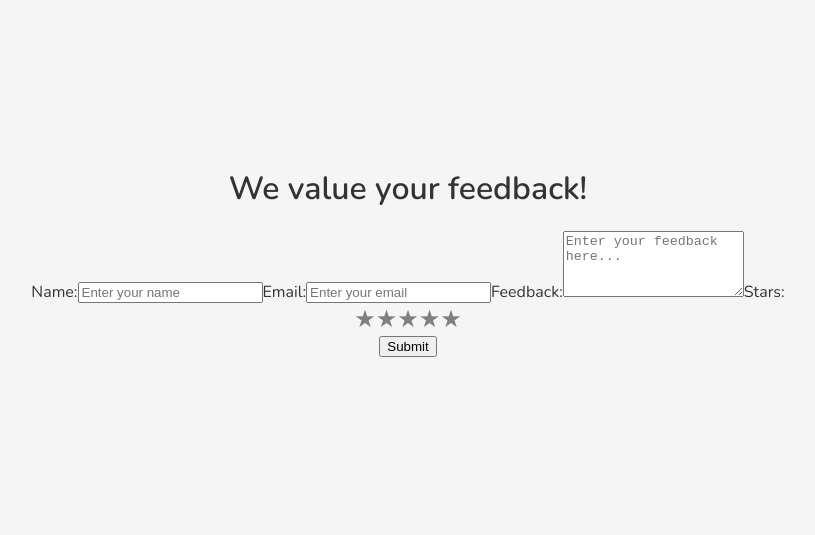
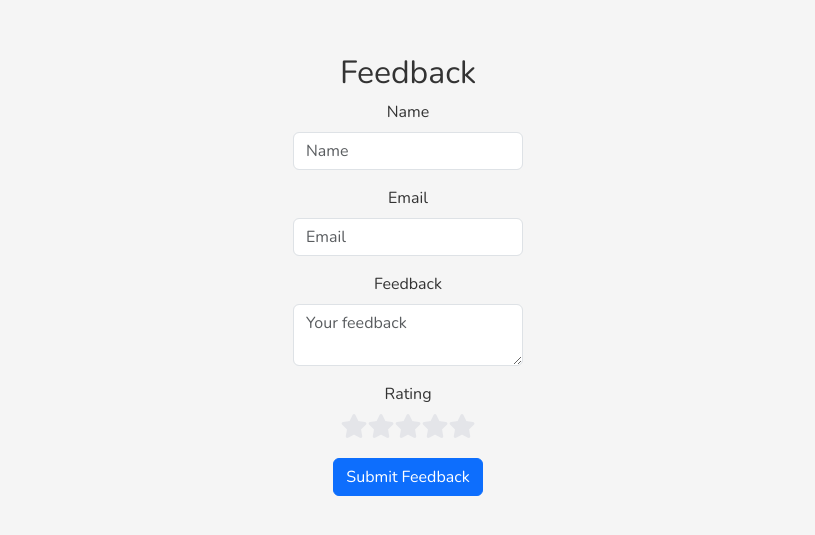
Before and after one commit to alxgrgsc/SoulJournal, a React (Create React App) app in the folder souljournal-frontend/: page /feedback in a window 1280 px wide. Shown: the part 169-704 px from the top of the page, without its empty margins (252-1067 px from the left). Built offline with nearby package versions, Linux system fonts and the light colour scheme.

Commit message:
added bootstrap, added mood to new entries

```diff
--- a/souljournal-frontend/package.json
+++ b/souljournal-frontend/package.json
@@ -3,10 +3,12 @@
   "version": "0.1.0",
   "private": true,
   "dependencies": {
+    "@fortawesome/fontawesome-free": "^6.6.0",
     "@testing-library/jest-dom": "^5.17.0",
     "@testing-library/react": "^13.4.0",
     "@testing-library/user-event": "^13.5.0",
     "axios": "^1.7.2",
+    "bootstrap": "^5.3.3",
     "react": "^18.3.1",
     "react-dom": "^18.3.1",
     "react-router-dom": "^6.24.1",
--- a/souljournal-frontend/src/App.js
+++ b/souljournal-frontend/src/App.js
@@ -10,6 +10,8 @@ import Dashboard from './Dashboard';
 import Quotes from './Quotes';
 import SubmitFeedback from './SubmitFeedback';
 import NewEntry from './NewEntry'; // Import the NewEntry component
+import 'bootstrap/dist/css/bootstrap.min.css';
+import '@fortawesome/fontawesome-free/css/all.min.css';
 
 function App() {
   return (
--- a/souljournal-frontend/src/Feedback.js
+++ b/souljournal-frontend/src/Feedback.js
@@ -1,5 +1,7 @@
 import React, { useState } from 'react';
 import { useNavigate } from 'react-router-dom';
+import 'bootstrap/dist/css/bootstrap.min.css';
+import '@fortawesome/fontawesome-free/css/all.min.css';
 
 const Feedback = () => {
   const [name, setName] = useState('');
@@ -23,74 +25,72 @@ const Feedback = () => {
       });
 
       if (response.ok) {
-        alert('Feedback submitted successfully!');
         navigate('/submit-feedback');
       } else {
         const data = await response.json();
-        setError(data.message || 'Failed to submit feedback');
+        setError(data.message || 'Feedback submission failed');
       }
     } catch (error) {
       setError('An error occurred. Please try again.');
     }
   };
 
-  const Star = ({ filled, onClick, onMouseEnter, onMouseLeave }) => (
-    <span
-      style={{ color: filled ? 'black' : 'grey', cursor: 'pointer', fontSize: '24px' }}
-      onClick={onClick}
-      onMouseEnter={onMouseEnter}
-      onMouseLeave={onMouseLeave}
-    >
-      ★
-    </span>
-  );
-
   return (
-    <div className="feedback-container">
-      <h1>We value your feedback!</h1>
-      {error && <p style={{ color: 'red' }}>{error}</p>}
+    <div className="container mt-5">
+      <h2>Feedback</h2>
+      {error && <div className="alert alert-danger">{error}</div>}
       <form onSubmit={handleSubmitFeedback}>
-        <label htmlFor="name">Name:</label>
+        <div className="mb-3">
+          <label htmlFor="name" className="form-label">Name</label>
           <input
             type="text"
+            className="form-control"
             id="name"
-          placeholder="Enter your name"
+            placeholder="Name"
             value={name}
             onChange={(e) => setName(e.target.value)}
+            required
           />
-
-        <label htmlFor="email">Email:</label>
+        </div>
+        <div className="mb-3">
+          <label htmlFor="email" className="form-label">Email</label>
           <input
             type="email"
+            className="form-control"
             id="email"
-          placeholder="Enter your email"
+            placeholder="Email"
             value={email}
             onChange={(e) => setEmail(e.target.value)}
+            required
           />
-
-        <label htmlFor="feedback">Feedback:</label>
+        </div>
+        <div className="mb-3">
+          <label htmlFor="feedback" className="form-label">Feedback</label>
           <textarea
+            className="form-control"
             id="feedback"
-          rows="4"
-          placeholder="Enter your feedback here..."
+            placeholder="Your feedback"
             value={feedback}
             onChange={(e) => setFeedback(e.target.value)}
+            required
           />
-
-        <label htmlFor="stars">Stars:</label>
-        <div id="stars">
+        </div>
+        <div className="mb-3">
+          <label className="form-label">Rating</label>
+          <div>
             {[1, 2, 3, 4, 5].map((star) => (
-            <Star
+              <span
                 key={star}
-              filled={star <= (hoverStars || stars)}
+                className={`fa fa-star ${star <= (hoverStars || stars) ? 'checked' : ''}`}
                 onClick={() => setStars(star)}
                 onMouseEnter={() => setHoverStars(star)}
-              onMouseLeave={() => setHoverStars(0)}
+                onMouseLeave={() => setHoverStars(stars)}
+                style={{ cursor: 'pointer', fontSize: '1.5rem', color: star <= (hoverStars || stars) ? '#ffc107' : '#e4e5e9' }}
               />
             ))}
           </div>
-
-        <button type="submit">Submit</button>
+        </div>
+        <button type="submit" className="btn btn-primary">Submit Feedback</button>
       </form>
     </div>
   );
--- a/souljournal-frontend/src/Login.js
+++ b/souljournal-frontend/src/Login.js
@@ -1,5 +1,6 @@
 import React, { useState } from 'react';
 import { useNavigate } from 'react-router-dom';
+import 'bootstrap/dist/css/bootstrap.min.css';
 
 const Login = () => {
   const [email, setEmail] = useState('');
@@ -9,8 +10,6 @@ const Login = () => {
 
   const handleSubmit = async (e) => {
     e.preventDefault();
-    setError('');
-
     try {
       const response = await fetch('http://localhost:3300/auth/login', {
         method: 'POST',
@@ -33,29 +32,36 @@ const Login = () => {
   };
 
   return (
-    <div className="login-container">
-      <div className="login-form">
-        <form onSubmit={handleSubmit}>
+    <div className="container mt-5">
+      <h2>Login</h2>
+      {error && <div className="alert alert-danger">{error}</div>}
+      <form onSubmit={handleSubmit}>
+        <div className="mb-3">
+          <label htmlFor="email" className="form-label">Email</label>
           <input
             type="email"
-            className="login-input"
+            className="form-control"
+            id="email"
             placeholder="Email"
             value={email}
             onChange={(e) => setEmail(e.target.value)}
             required
           />
+        </div>
+        <div className="mb-3">
+          <label htmlFor="password" className="form-label">Password</label>
           <input
             type="password"
-            className="login-input"
-            placeholder= "Password"
+            className="form-control"
+            id="password"
+            placeholder="Password"
             value={password}
             onChange={(e) => setPassword(e.target.value)}
             required
           />
-          {error && <p className="login-error">{error}</p>}
-          <button type="submit" className="login-button">Login</button>
-        </form>
-      </div>
+        </div>
+        <button type="submit" className="btn btn-primary">Login</button>
+      </form>
     </div>
   );
 };
--- a/souljournal-frontend/src/NewEntry.js
+++ b/souljournal-frontend/src/NewEntry.js
@@ -1,35 +1,31 @@
 import React, { useState } from 'react';
+import 'bootstrap/dist/css/bootstrap.min.css';
 import './NewEntry.css';
 
 const NewEntry = () => {
   const [title, setTitle] = useState('');
   const [content, setContent] = useState('');
+  const [mood, setMood] = useState(3); // Default mood is neutral
   const currentDate = new Date().toLocaleDateString();
 
   const handleDiscard = () => {
     if (window.confirm('Your entry will be discarded, are you sure?')) {
       setTitle('');
       setContent('');
-    }
-  };
-
-  const handleNavigation = (path) => {
-    if (window.confirm('Your entry will be discarded, are you sure?')) {
-      // Navigate to the specified path
-      window.location.href = path;
+      setMood(3); // Reset mood to neutral
     }
   };
 
   const handleSubmit = async (e) => {
     e.preventDefault();
-    const email = localStorage.getItem('userEmail')
+    const email = localStorage.getItem('userEmail');
 
     const response = await fetch('http://localhost:3300/journal/new_entry', {
       method: 'POST',
       headers: {
         'Content-Type': 'application/json',
       },
-      body: JSON.stringify({ title, content, email }),
+      body: JSON.stringify({ title, content, mood, email }),
     });
 
     if (response.ok) {
@@ -37,31 +33,68 @@ const NewEntry = () => {
       console.log('Entry saved:', result);
       setTitle('');
       setContent('');
+      setMood(3); // Reset mood to neutral
     } else {
       console.error('Failed to save entry');
     }
   };
 
   return (
-    <div className="new-entry">
+    <div className="container mt-5">
+      <h1 className="mb-4">New Entry</h1>
       <form onSubmit={handleSubmit}>
-        <div className="current-date">{currentDate}</div>
+        <div className="mb-3">
+          <label className="form-label">Date</label>
+          <div className="form-control-plaintext">{currentDate}</div>
+        </div>
+        <div className="mb-3">
+          <label htmlFor="title" className="form-label">Title</label>
           <input
             type="text"
+            className="form-control"
+            id="title"
             value={title}
             onChange={(e) => setTitle(e.target.value)}
             placeholder="Title"
             required
           />
+        </div>
+        <div className="mb-3">
+          <label htmlFor="content" className="form-label">Content</label>
           <textarea
+            className="form-control"
+            id="content"
             value={content}
             onChange={(e) => setContent(e.target.value)}
             placeholder="Content"
             required
+            style={{ width: '233px', height: '249px' }}
           />
+        </div>
+        <div className="mb-3">
+          <label className="form-label">Mood</label>
+          <div className="d-flex justify-content-between">
+            {[1, 2, 3, 4, 5].map((value) => (
+              <button
+                key={value}
+                type="button"
+                className={`btn ${mood === value ? 'btn-primary' : 'btn-outline-primary'}`}
+                onClick={() => setMood(value)}
+              >
+                <span role="img" aria-label={`mood-${value}`}>
+                  {value === 1 && '😢'}
+                  {value === 2 && '😟'}
+                  {value === 3 && '😐'}
+                  {value === 4 && '🙂'}
+                  {value === 5 && '😄'}
+                </span>
+              </button>
+            ))}
+          </div>
+        </div>
         <div className="button-group">
-          <button type="submit" className="save-button">Save Entry</button>
-          <button type="button" className="discard-button" onClick={handleDiscard}>Discard</button>
+          <button type="submit" className="btn btn-primary me-2">Save Entry</button>
+          <button type="button" className="btn btn-secondary" onClick={handleDiscard}>Discard</button>
         </div>
       </form>
     </div>
--- a/souljournal-frontend/src/Register.js
+++ b/souljournal-frontend/src/Register.js
@@ -1,6 +1,6 @@
 import React, { useState } from 'react';
 import { useNavigate } from 'react-router-dom';
-import './Register.css';
+import 'bootstrap/dist/css/bootstrap.min.css';
 
 const Register = () => {
   const [firstname, setFirstname] = useState('');
@@ -37,41 +37,66 @@ const Register = () => {
   };
 
   return (
-    <div className="register">
-      <h1>Register</h1>
+    <div className="container mt-5">
+      <h2>Register</h2>
+      {error && <div className="alert alert-danger">{error}</div>}
       <form onSubmit={handleSubmit}>
+        <div className="mb-3">
+          <label htmlFor="firstname" className="form-label">First Name</label>
           <input
             type="text"
-          placeholder="First Name"
+            className="form-control"
+            id="firstname"
             value={firstname}
             onChange={(e) => setFirstname(e.target.value)}
+            required
           />
+        </div>
+        <div className="mb-3">
+          <label htmlFor="lastname" className="form-label">Last Name</label>
           <input
             type="text"
-          placeholder="Last Name"
+            className="form-control"
+            id="lastname"
             value={lastname}
             onChange={(e) => setLastname(e.target.value)}
+            required
           />
+        </div>
+        <div className="mb-3">
+          <label htmlFor="email" className="form-label">Email</label>
           <input
             type="email"
-          placeholder="Email"
+            className="form-control"
+            id="email"
             value={email}
             onChange={(e) => setEmail(e.target.value)}
+            required
           />
+        </div>
+        <div className="mb-3">
+          <label htmlFor="password" className="form-label">Password</label>
           <input
             type="password"
-          placeholder="Password"
+            className="form-control"
+            id="password"
             value={password}
             onChange={(e) => setPassword(e.target.value)}
+            required
           />
+        </div>
+        <div className="mb-3">
+          <label htmlFor="repeatPassword" className="form-label">Repeat Password</label>
           <input
             type="password"
-          placeholder="Repeat Password"
+            className="form-control"
+            id="repeatPassword"
             value={repeatPassword}
             onChange={(e) => setRepeatPassword(e.target.value)}
+            required
           />
-        {error && <p className="register-error">{error}</p>}
-        <button type="submit" className="register-button">Register</button>
+        </div>
+        <button type="submit" className="btn btn-primary">Register</button>
       </form>
     </div>
   );
--- a/souljournal-frontend/src/RegistrationSuccess.js
+++ b/souljournal-frontend/src/RegistrationSuccess.js
@@ -1,6 +1,6 @@
 import React, { useRef, useEffect } from 'react';
 import { Link } from 'react-router-dom';
-import './RegistrationSuccess.css';
+import 'bootstrap/dist/css/bootstrap.min.css';
 
 const RegistrationSuccess = () => {
   const containerRef = useRef(null);
@@ -12,12 +12,12 @@ const RegistrationSuccess = () => {
   }, []);
 
   return (
-    <div ref={containerRef} className="registration-success">
-      <h1>Registration Successful!</h1>
-      <p>Thank you for registering. You can now log in to your account.</p>
-      <Link to="/login">
-        <button className="success-button">Go to Login</button>
-      </Link>
+    <div className="container mt-5" ref={containerRef}>
+      <div className="alert alert-success text-center">
+        <h2>Registration Successful!</h2>
+        <p>Your account has been created successfully.</p>
+        <Link to="/login" className="btn btn-primary mt-3">Go to Login</Link>
+      </div>
     </div>
   );
 };
--- a/souljournal-frontend/src/SubmitFeedback.js
+++ b/souljournal-frontend/src/SubmitFeedback.js
@@ -1,6 +1,6 @@
 import React from 'react';
 import { useNavigate } from 'react-router-dom';
-import './SubmitFeedback.css';
+import 'bootstrap/dist/css/bootstrap.min.css';
 
 const SubmitFeedback = () => {
   const navigate = useNavigate();
@@ -10,10 +10,11 @@ const SubmitFeedback = () => {
   };
 
   return (
-    <div className="submit-feedback-container">
-      <h1>Your feedback has been submitted!</h1>
-      <p>Thank you for your valuable feedback.</p>
-      <button onClick={handleBackToHome}>Back to Home</button>
+    <div className="container mt-5 text-center">
+      <h1 className="mb-4">Your feedback has been submitted!</h1>
+      <button className="btn btn-primary" onClick={handleBackToHome}>
+        Back to Home
+      </button>
     </div>
   );
 };
```
Also changed, not shown: 2 other files (tests, documents, lock files or other folders). Lines whose indentation alone changed are shown as unchanged.
